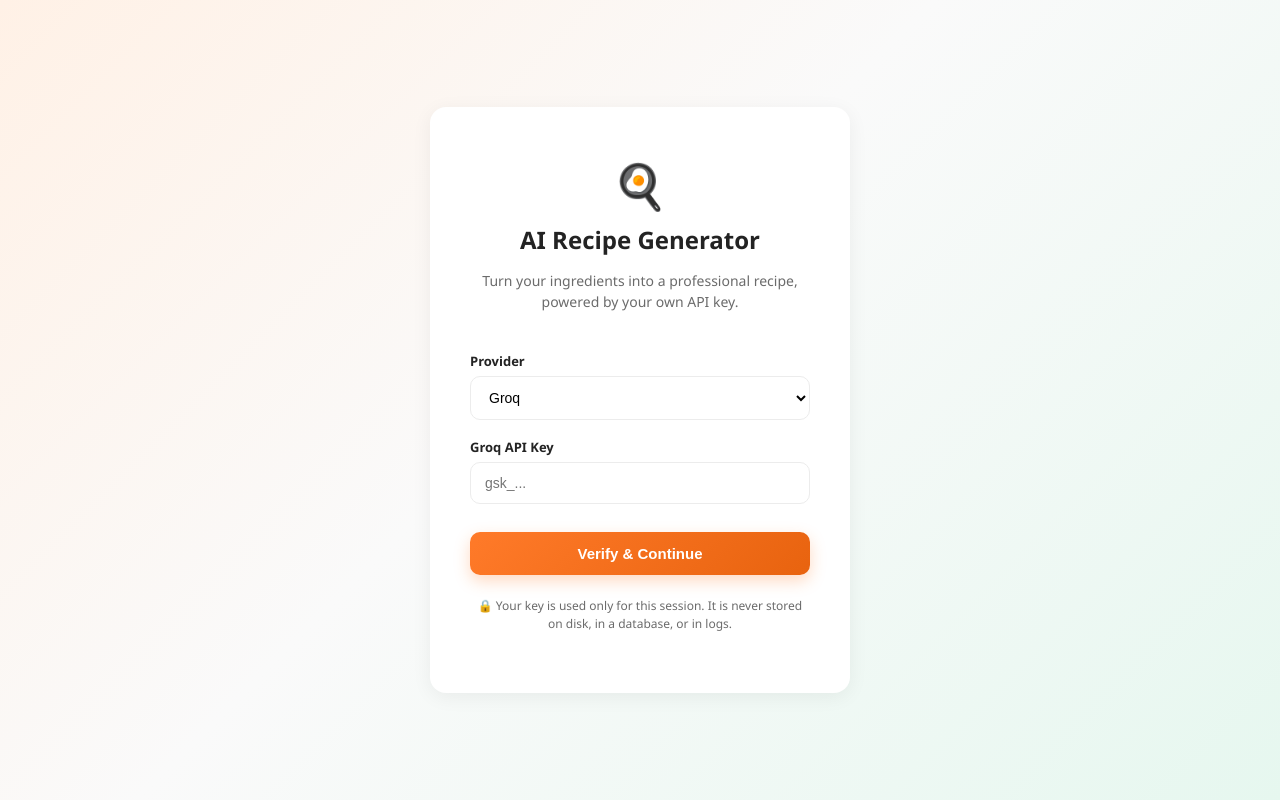
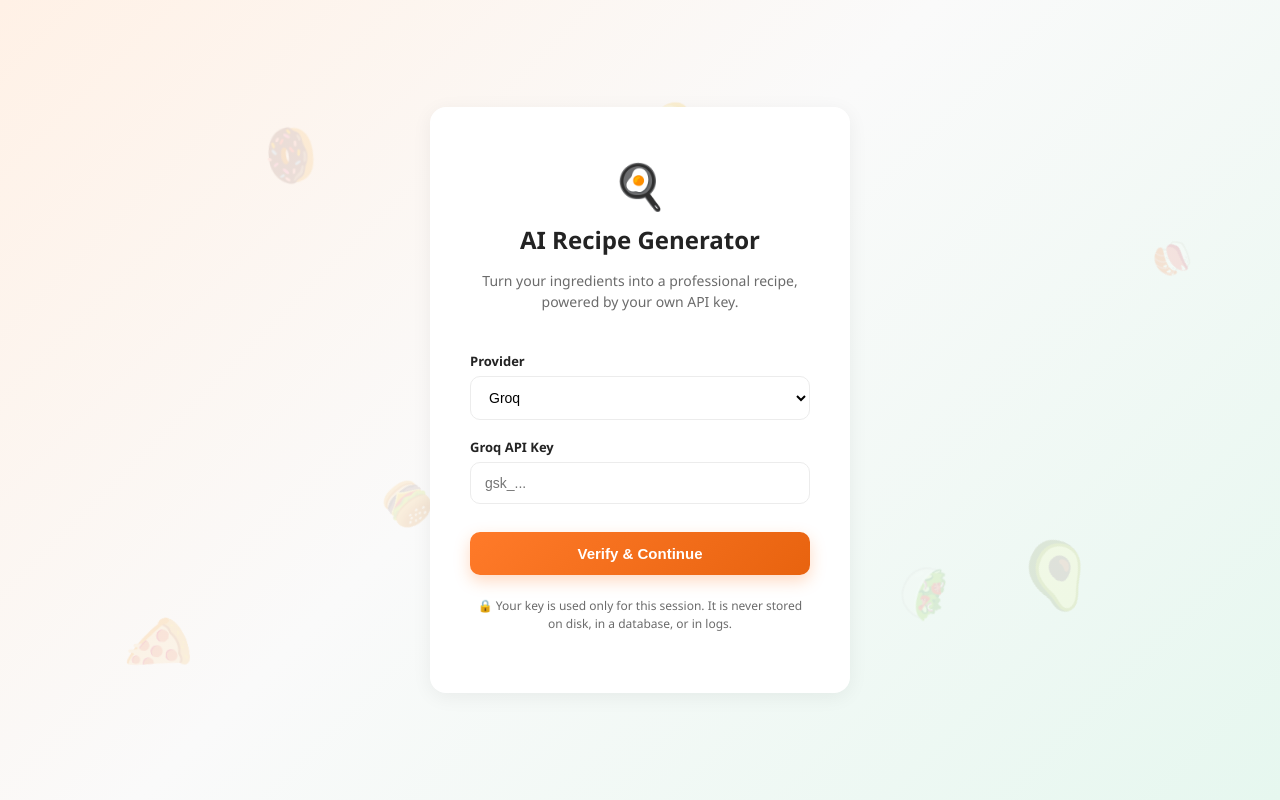
Before and after one commit to Varunkurhade1674/AI-Recipe-Generator, a FastAPI app: page / in a window 1280 px wide. Run offline with FastAPI, Linux system fonts and the light colour scheme; some libraries are stand-ins or nearby versions.

Commit message:
added the floating stickers

```diff
--- a/static/style.css
+++ b/static/style.css
@@ -43,6 +43,8 @@ body {
   width: 100%;
   text-align: center;
   animation: fadeInUp 0.5s ease;
+  position: relative;
+  z-index: 1;
 }
 
 .auth-logo { font-size: 44px; margin-bottom: 8px; }
@@ -145,6 +147,8 @@ body {
 .app-shell {
   display: flex;
   min-height: 100vh;
+  position: relative;
+  z-index: 1;
 }
 
 .sidebar {
@@ -158,6 +162,7 @@ body {
   position: sticky;
   top: 0;
   height: 100vh;
+  z-index: 10;
 }
 
 .sidebar-brand { display: flex; align-items: center; gap: 10px; padding: 0 6px; }
@@ -384,10 +389,45 @@ body {
 
 @media (max-width: 860px) {
   .app-shell { flex-direction: column; }
-  .sidebar { width: 100%; height: auto; position: relative; flex-direction: row; align-items: center; flex-wrap: wrap; }
+  .sidebar { width: 100%; height: auto; position: relative; flex-direction: row; align-items: center; flex-wrap: wrap; z-index: 10; }
   .sidebar-nav { flex-direction: row; }
   .logout-item { margin-top: 0; }
   .main-area { padding: 24px; }
   .form-grid, .recipe-columns, .tips-grid { grid-template-columns: 1fr; }
   .nutrition-grid { grid-template-columns: repeat(2, 1fr); }
 }
+
+/* ---------- Food Stickers Background ---------- */
+
+.food-stickers {
+  position: fixed;
+  top: 0;
+  left: 0;
+  width: 100vw;
+  height: 100vh;
+  pointer-events: none;
+  z-index: 0;
+  overflow: hidden;
+}
+
+.sticker {
+  position: absolute;
+  font-size: 3rem;
+  opacity: 0.15;
+  animation: floatUp linear infinite;
+  user-select: none;
+}
+
+.sticker:nth-child(1) { left: 10%; animation-duration: 25s; animation-delay: 0s; font-size: 3.5rem; }
+.sticker:nth-child(2) { left: 30%; animation-duration: 30s; animation-delay: -5s; font-size: 2.5rem; }
+.sticker:nth-child(3) { left: 50%; animation-duration: 22s; animation-delay: -10s; font-size: 4rem; }
+.sticker:nth-child(4) { left: 70%; animation-duration: 28s; animation-delay: -2s; font-size: 3rem; }
+.sticker:nth-child(5) { left: 90%; animation-duration: 35s; animation-delay: -15s; font-size: 2rem; }
+.sticker:nth-child(6) { left: 20%; animation-duration: 20s; animation-delay: -8s; font-size: 3.2rem; }
+.sticker:nth-child(7) { left: 60%; animation-duration: 26s; animation-delay: -12s; font-size: 2.8rem; }
+.sticker:nth-child(8) { left: 80%; animation-duration: 32s; animation-delay: -4s; font-size: 3.6rem; }
+
+@keyframes floatUp {
+  0% { transform: translateY(110vh) rotate(0deg); }
+  100% { transform: translateY(-20vh) rotate(360deg); }
+}
--- a/templates/login.html
+++ b/templates/login.html
@@ -4,9 +4,20 @@
 <meta charset="UTF-8">
 <meta name="viewport" content="width=device-width, initial-scale=1.0">
 <title>AI Recipe Generator — Connect</title>
-<link rel="stylesheet" href="/static/style.css">
+<link rel="stylesheet" href="/static/style.css?v=3">
 </head>
 <body class="auth-body">
+
+  <div class="food-stickers">
+    <div class="sticker">🍕</div>
+    <div class="sticker">🍔</div>
+    <div class="sticker">🌮</div>
+    <div class="sticker">🥗</div>
+    <div class="sticker">🍣</div>
+    <div class="sticker">🍩</div>
+    <div class="sticker">🍜</div>
+    <div class="sticker">🥑</div>
+  </div>
 
   <div class="auth-card">
     <div class="auth-logo">🍳</div>
```
Also changed, not shown: templates/index.html (+12 -1 lines).
